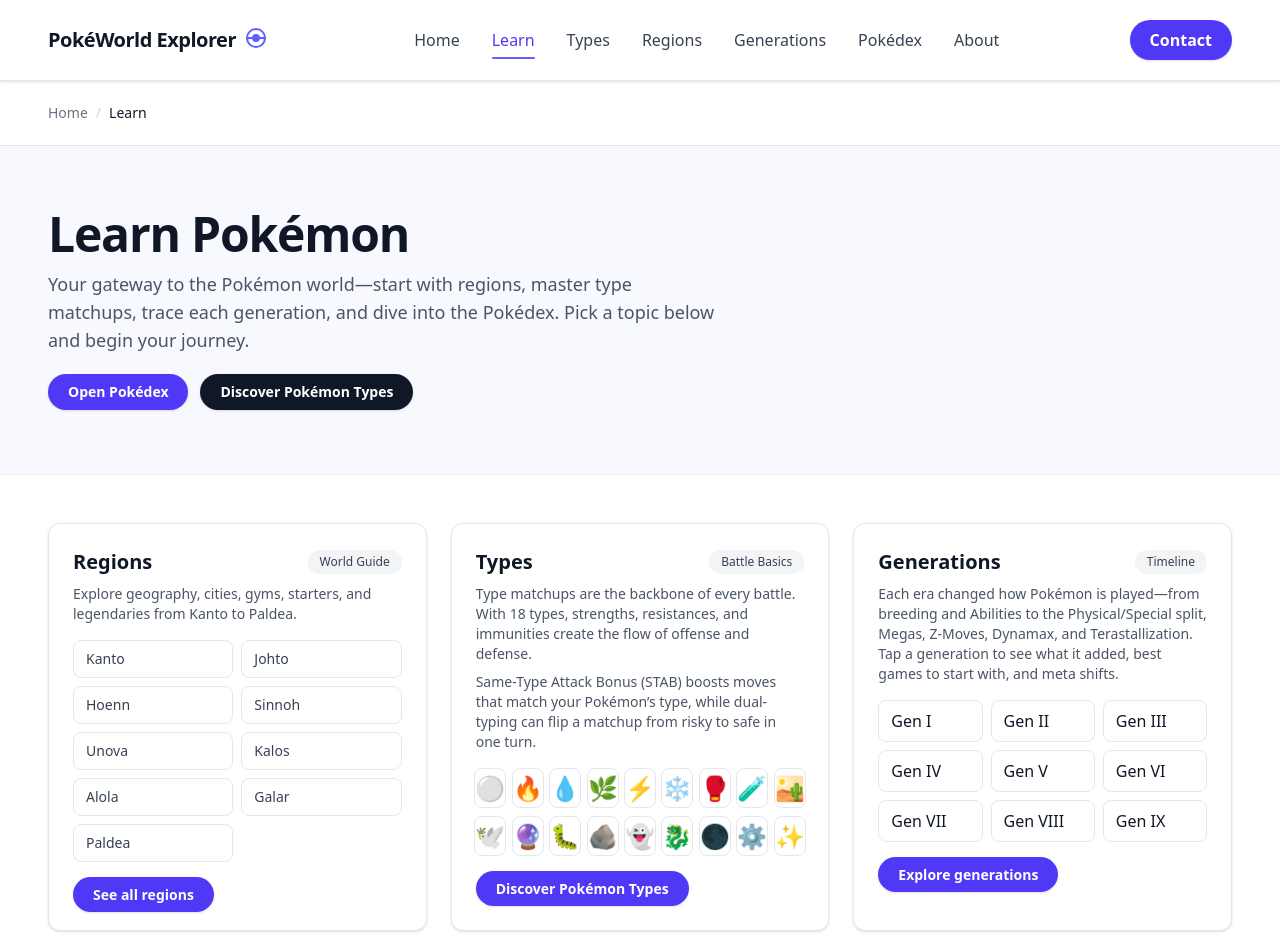
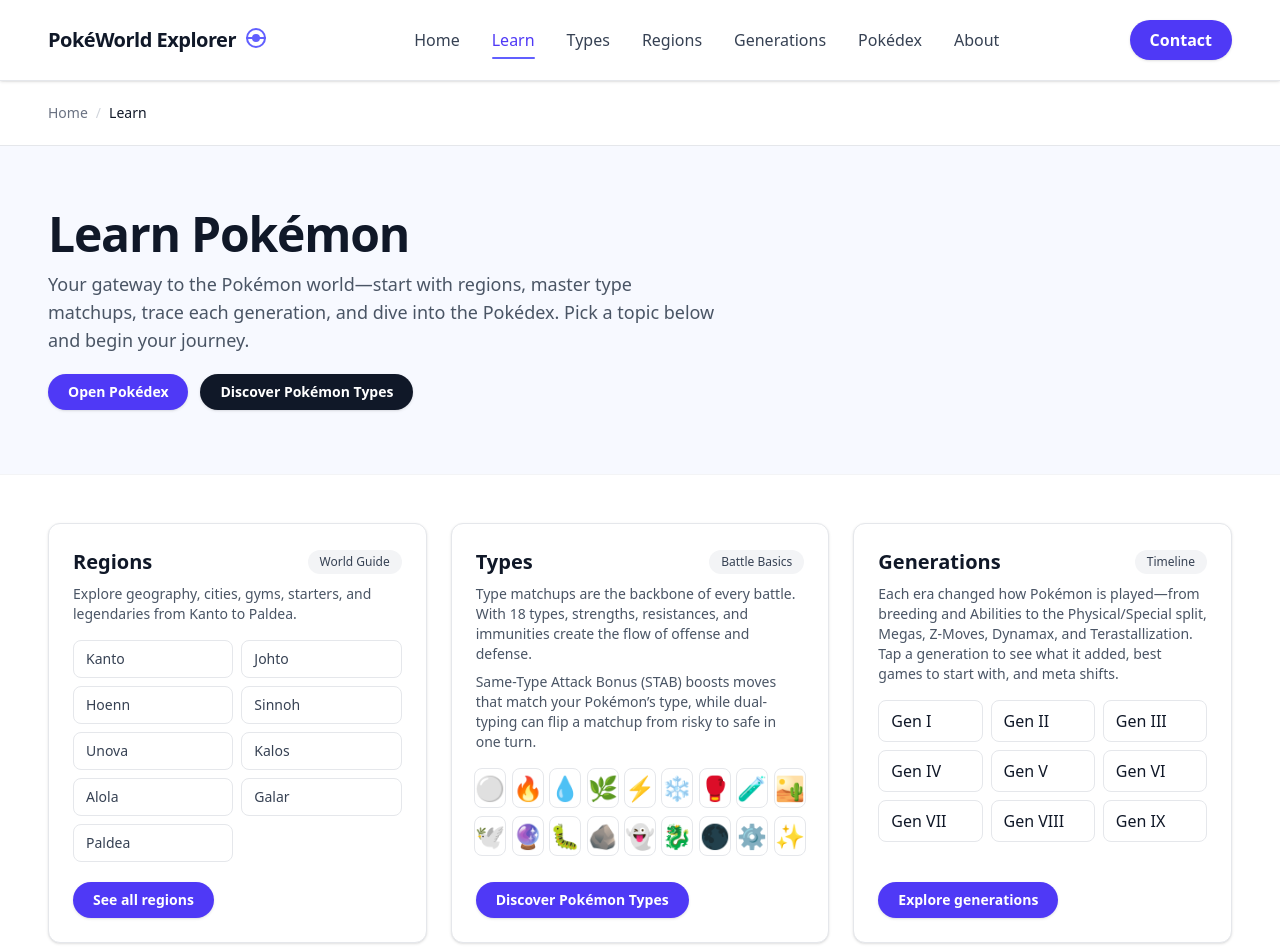
Before and after one commit to pschonffeldt/pokedex-2, a Next.js app: page /learn in a window 1280 px wide. Shown: the top 952 px of the page. Built offline with nearby package versions, Linux system fonts and the light colour scheme.

Commit message:
Fix card button layout, now sticks to the bottom

```diff
--- a/src/app/learn/page.tsx
+++ b/src/app/learn/page.tsx
@@ -50,7 +50,7 @@ export default function LearnPage() {
         <div className="grid gap-6 sm:grid-cols-2 lg:grid-cols-3">
           {/* Regions */}
           <article className="group rounded-xl border border-gray-200 bg-white shadow-sm transition hover:shadow-md">
-            <div className="p-6">
+            <div className="flex h-full flex-col p-6">
               <div className="flex items-center justify-between">
                 <h3 className="text-xl font-semibold text-gray-900">Regions</h3>
                 <span className="rounded-full bg-gray-100 px-3 py-1 text-xs font-medium text-gray-700">
@@ -72,7 +72,7 @@ export default function LearnPage() {
                   </li>
                 ))}
               </ul>
-              <div className="mt-5">
+              <div className="mt-auto pt-5 flex flex-wrap gap-2">
                 <Button href="/learn/pokemon-regions">See all regions</Button>
               </div>
             </div>
@@ -80,7 +80,7 @@ export default function LearnPage() {
 
           {/* Types */}
           <article className="group rounded-xl border border-gray-200 bg-white shadow-sm transition hover:shadow-md">
-            <div className="p-6">
+            <div className="flex h-full flex-col p-6">
               <div className="flex items-center justify-between">
                 <h3 className="text-xl font-semibold text-gray-900">Types</h3>
                 <span className="rounded-full bg-gray-100 px-3 py-1 text-xs font-medium text-gray-700">
@@ -131,7 +131,7 @@ export default function LearnPage() {
                 ))}
               </ul>
 
-              <div className="mt-5">
+              <div className="mt-auto pt-5 flex flex-wrap gap-2">
                 <Button href="typess">Discover Pokémon Types</Button>
               </div>
             </div>
@@ -139,7 +139,7 @@ export default function LearnPage() {
 
           {/* Generations */}
           <article className="group rounded-xl border border-gray-200 bg-white shadow-sm transition hover:shadow-md">
-            <div className="p-6">
+            <div className="flex h-full flex-col p-6">
               <div className="flex items-center justify-between">
                 <h3 className="text-xl font-semibold text-gray-900">Generations</h3>
                 <span className="rounded-full bg-gray-100 px-3 py-1 text-xs font-medium text-gray-700">
@@ -204,7 +204,7 @@ export default function LearnPage() {
               </ul>
 
               {/* CTA */}
-              <div className="mt-5">
+              <div className="mt-auto pt-5 flex flex-wrap gap-2">
                 <Button href="/learn/pokemon-generations">Explore generations</Button>
               </div>
             </div>
```
